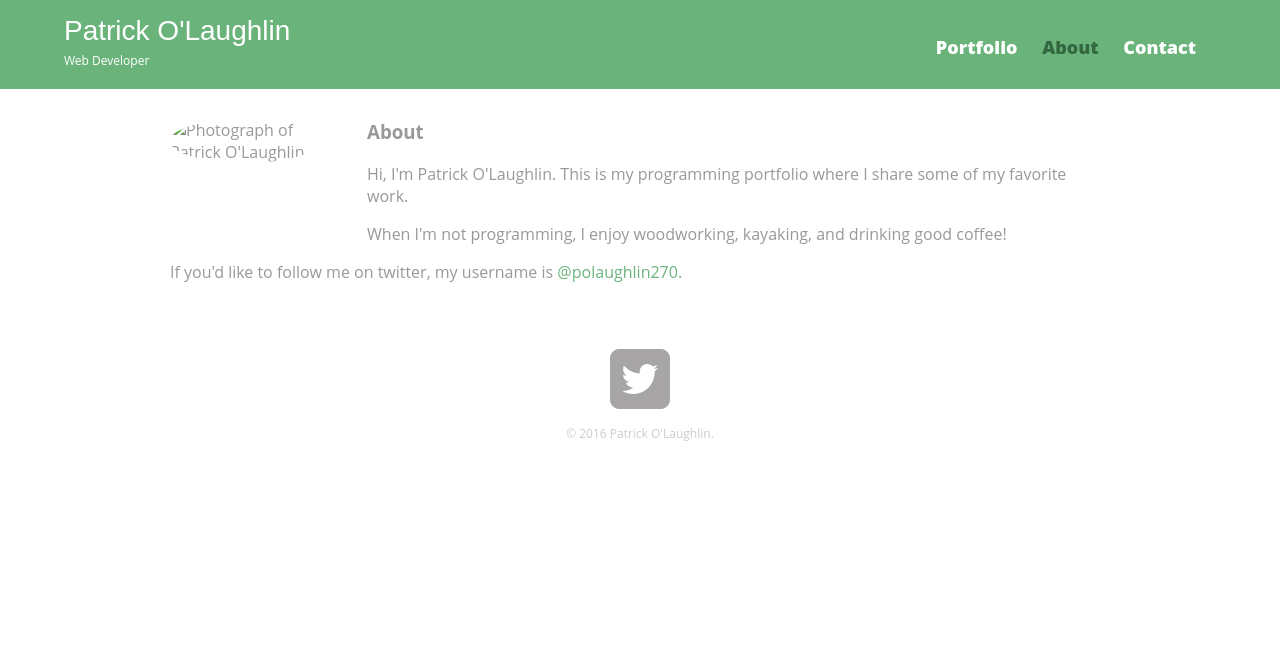
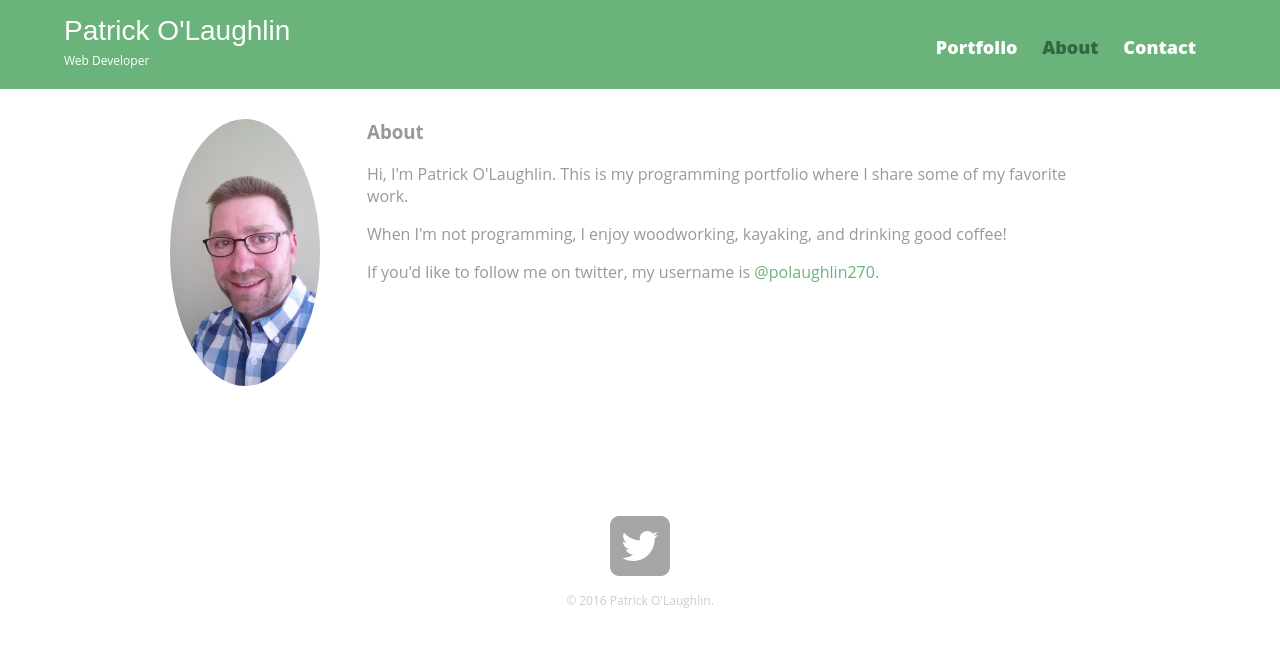
Before and after one commit to patrickolaughlin/patrickolaughlin.github.io, a plain HTML site: page about.html in a window 1280 px wide. Drawn offline with Linux system fonts and the light colour scheme.

Commit message:
Update about.html
Corrected photo link.

```diff
--- a/about.html
+++ b/about.html
@@ -26,7 +26,7 @@
 		</header>
 		<div id="wrapper">
 			<section>
-				<img src="img/img/patrick.jpg" alt="Photograph of Patrick O'Laughlin" class="profile-photo">
+				<img src="img/patrick.jpg" alt="Photograph of Patrick O'Laughlin" class="profile-photo">
 				<h3>About</h3>
 				<p>Hi, I'm Patrick O'Laughlin. This is my programming portfolio where I share some of my favorite work.</p>
 				<p>When I'm not programming, I enjoy woodworking, kayaking, and drinking
```
